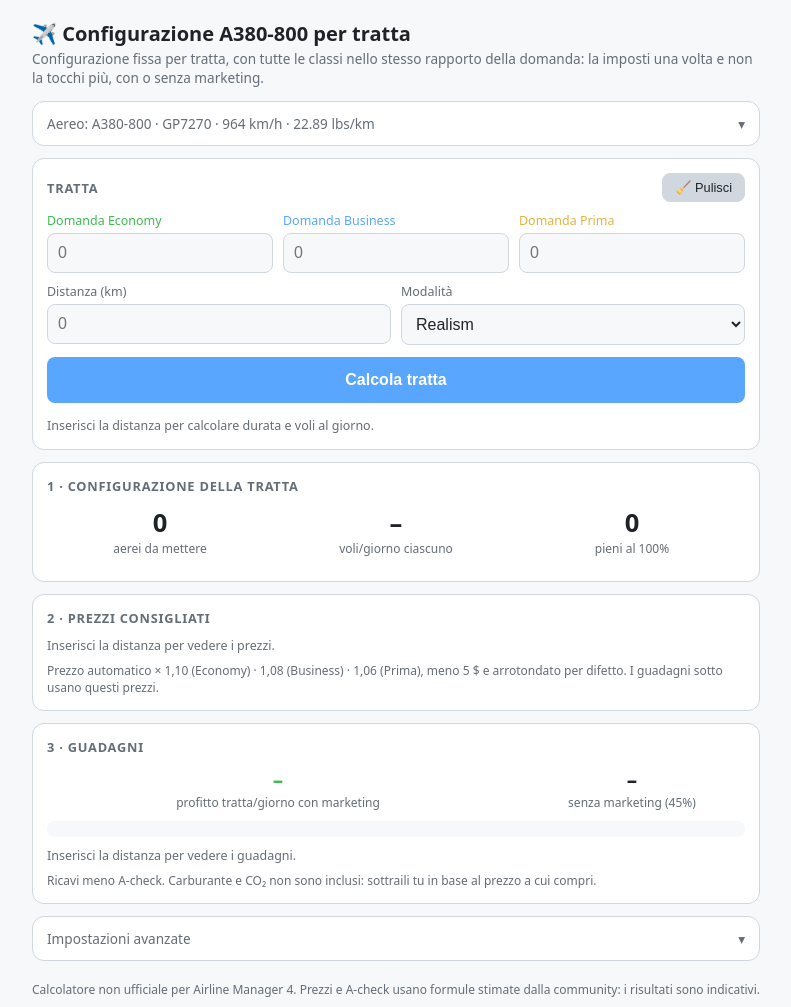
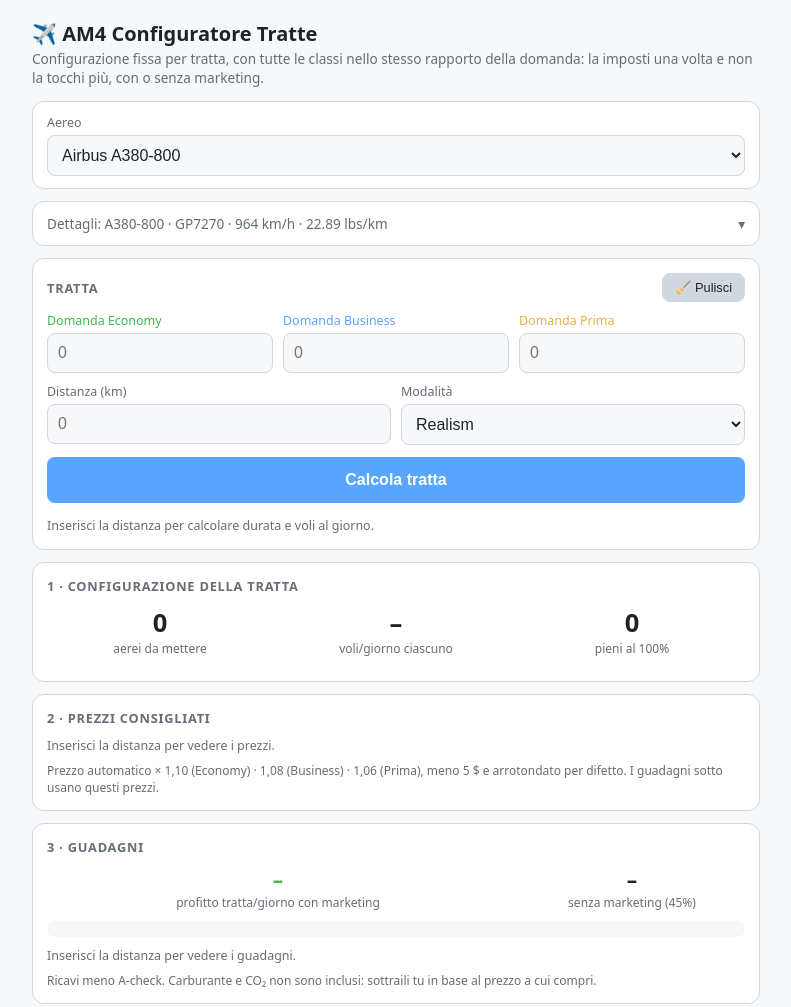
Before and after one commit to casagrandewebdesign-droid/am4-tratte, a plain HTML site: page index.html in a window 1280 px wide. Shown: the top 1007 px of the page, without its empty margins (244-1035 px from the left). Drawn offline with Linux system fonts and the light colour scheme.

Commit message:
Aggiunge 737 MAX 10 e 737-800; rinomina in AM4 Configuratore Tratte
Co-Authored-By: Claude Opus 5.5 <noreply@anthropic.com>
Claude-Session: https://claude.ai/code/session_013JVK3Ug1ZFHPQJer8mLiY2

```diff
--- a/index.html
+++ b/index.html
@@ -8,7 +8,7 @@
 <link rel="apple-touch-icon" href="icon-192.png">
 <meta name="apple-mobile-web-app-capable" content="yes">
 <meta name="apple-mobile-web-app-title" content="AM4 Tratte">
-<title>AM4 – Configurazione aerei per tratta</title>
+<title>AM4 Configuratore Tratte</title>
 <style>
   :root{--bg:#0f1419;--card:#18202a;--line:#2a3542;--txt:#e6edf3;--mut:#8b98a5;--f:#e3b341;--j:#58a6ff;--y:#3fb950;--acc:#f0883e;--bad:#f85149}
   @media (prefers-color-scheme: light){:root{--bg:#f6f8fa;--card:#fff;--line:#d0d7de;--txt:#1f2328;--mut:#656d76}}
@@ -56,18 +56,27 @@
 </style>
 </head>
 <body>
-<h1 id="ttl">✈️ Configurazione A380-800 per tratta</h1>
+<h1>✈️ AM4 Configuratore Tratte</h1>
 <div class="sub">Configurazione fissa per tratta, con tutte le classi nello stesso rapporto della domanda: la imposti una volta e non la tocchi più, con o senza marketing.</div>
 
+<div class="card" style="padding:12px 14px">
+  <label>Aereo</label>
+  <select id="ac">
+    <optgroup label="Airbus">
+      <option value="a388">Airbus A380-800</option>
+      <option value="a339">Airbus A330-900neo</option>
+      <option value="a338">Airbus A330-800neo</option>
+    </optgroup>
+    <optgroup label="Boeing">
+      <option value="b3910">Boeing 737 MAX 10</option>
+      <option value="b738">Boeing 737-800</option>
+    </optgroup>
+  </select>
+</div>
+
 <details>
-  <summary id="acSum">Aereo: Airbus A380-800</summary>
+  <summary id="acSum">Dettagli aereo: Airbus A380-800</summary>
   <div class="in">
-    <div style="margin-bottom:10px"><label>Aereo</label>
-      <select id="ac">
-        <option value="a388">Airbus A380-800</option>
-        <option value="a339">Airbus A330-900neo</option>
-        <option value="a338">Airbus A330-800neo</option>
-      </select></div>
     <div style="margin-bottom:10px"><label>Motore</label>
       <select id="eng"></select></div>
     <div class="info">
@@ -167,7 +176,11 @@ const AC={
   a339:{n:'A330-900neo',full:'Airbus A330-900neo',cap:440,rng:12130,rwy:9950,cc:0.16,price:218630936,chkC:4372618,chkH:510,
     eng:{def:{n:'Motore standard',spd:801,fc:13.00,def:true}}},
   a338:{n:'A330-800neo',full:'Airbus A330-800neo',cap:406,rng:13900,rwy:9500,cc:0.15,price:85325684,chkC:3413028,chkH:510,
-    eng:{def:{n:'Motore standard',spd:801,fc:12.00,def:true}}}
+    eng:{def:{n:'Motore standard',spd:801,fc:12.00,def:true}}},
+  b3910:{n:'737 MAX 10',full:'Boeing 737 MAX 10',cap:225,rng:7000,rwy:7600,cc:0.10,price:19649600,chkC:800000,chkH:450,
+    eng:{def:{n:'Motore standard',spd:881,fc:7.21,def:true}}},
+  b738:{n:'737-800',full:'Boeing 737-800',cap:184,rng:7000,rwy:7550,cc:0.12,price:4407858,chkC:462826,chkH:470,
+    eng:{def:{n:'Motore standard',spd:725,fc:9.40,def:true}}}
 };
 const curAc=()=>AC[$('ac').value]||AC.a388;
 const ENGOF=()=>curAc().eng;
@@ -191,9 +204,7 @@ function applyEngine(){
 }
 function updateAcLabel(){
   const a=curAc(), e=ENGOF()[$('eng').value];
-  $('acSum').textContent=`Aereo: ${a.n} · ${e.n} · ${num('spd')} km/h · ${num('fc')} lbs/km`;
-  $('ttl').textContent=`✈️ Configurazione ${a.n} per tratta`;
-  document.title=`AM4 – Configurazione ${a.n} per tratta`;
+  $('acSum').textContent=`Dettagli: ${a.n} · ${e.n} · ${num('spd')} km/h · ${num('fc')} lbs/km`;
   $('infoSpd').textContent=num('spd');
 }
 function prices(){
--- a/sw.js
+++ b/sw.js
@@ -1,4 +1,4 @@
-const CACHE='am4-tratte-v6';
+const CACHE='am4-tratte-v7';
 const FILES=['./','index.html','manifest.json','icon-192.png','icon-512.png'];
 self.addEventListener('install',e=>{e.waitUntil(caches.open(CACHE).then(c=>c.addAll(FILES)));self.skipWaiting();});
 self.addEventListener('activate',e=>{e.waitUntil(caches.keys().then(k=>Promise.all(k.filter(x=>x!==CACHE).map(x=>caches.delete(x)))));self.clients.claim();});
```
Also changed, not shown: manifest.json, 1 other file.
